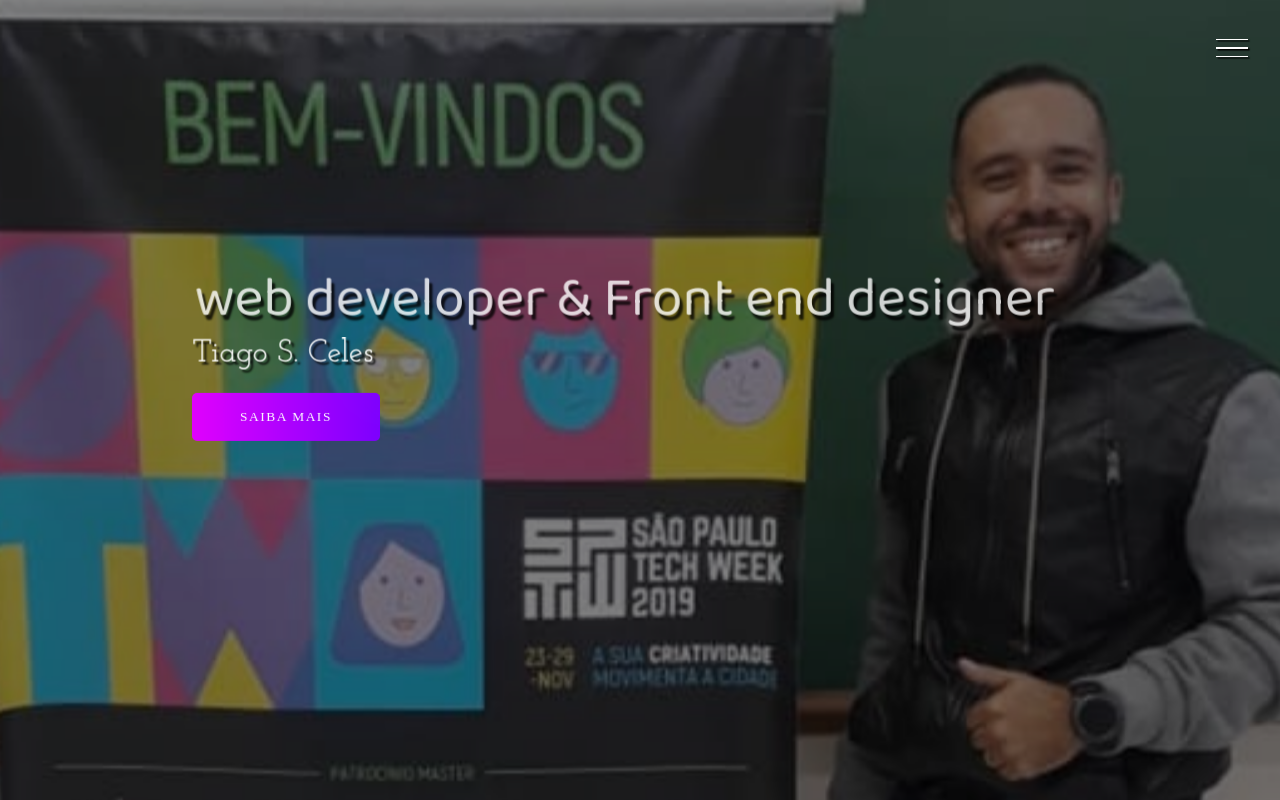
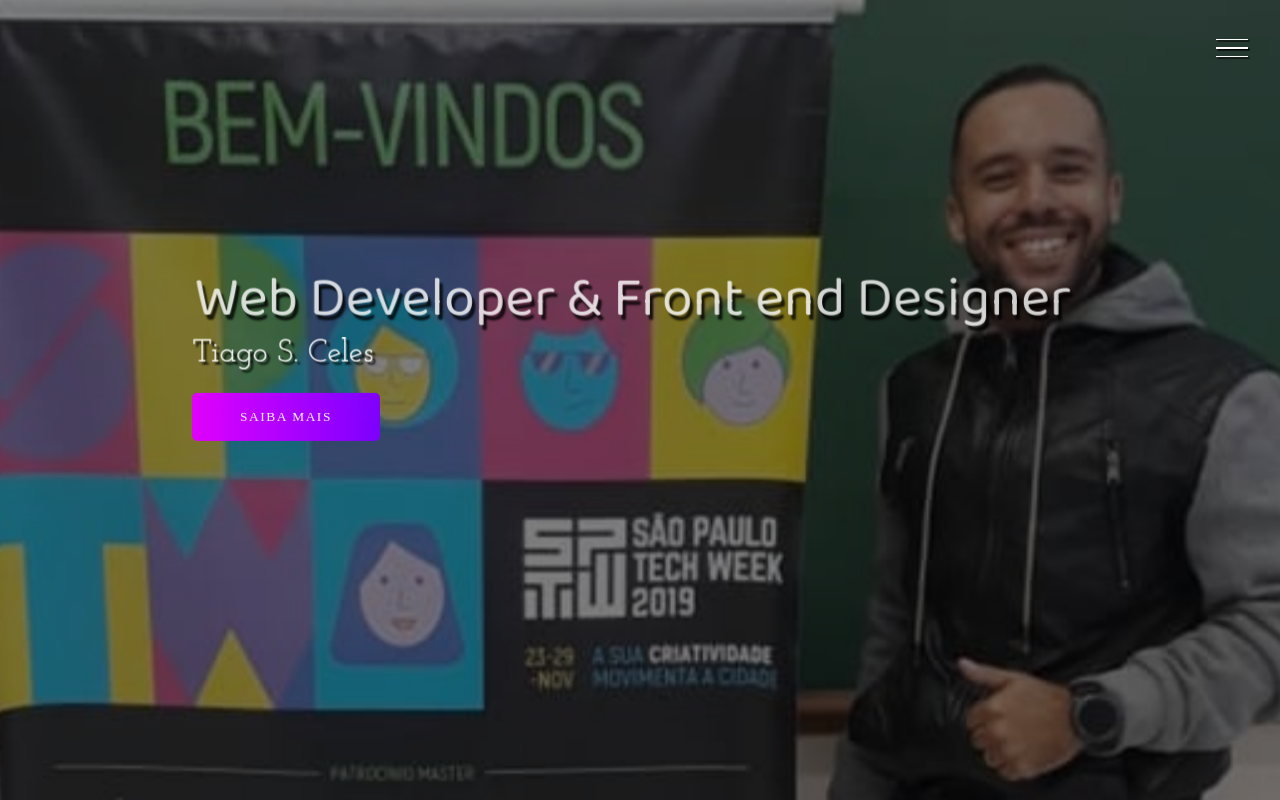
Before and after one commit to tiagoceles/-portfolio, a plain HTML site: page index.html in a window 1280 px wide. Drawn offline with Linux system fonts and the light colour scheme.

```diff
--- a/index.html
+++ b/index.html
@@ -25,7 +25,7 @@
             <img src="imagens/bg.jpg" alt="">
         </div>
         <div class="banner">
-            <h1>web developer & Front end designer</h1>
+            <h1>Web Developer & Front end Designer</h1>
             <p>Tiago S. Celes</p>
             <button>Saiba mais</button>
         </div>
```
